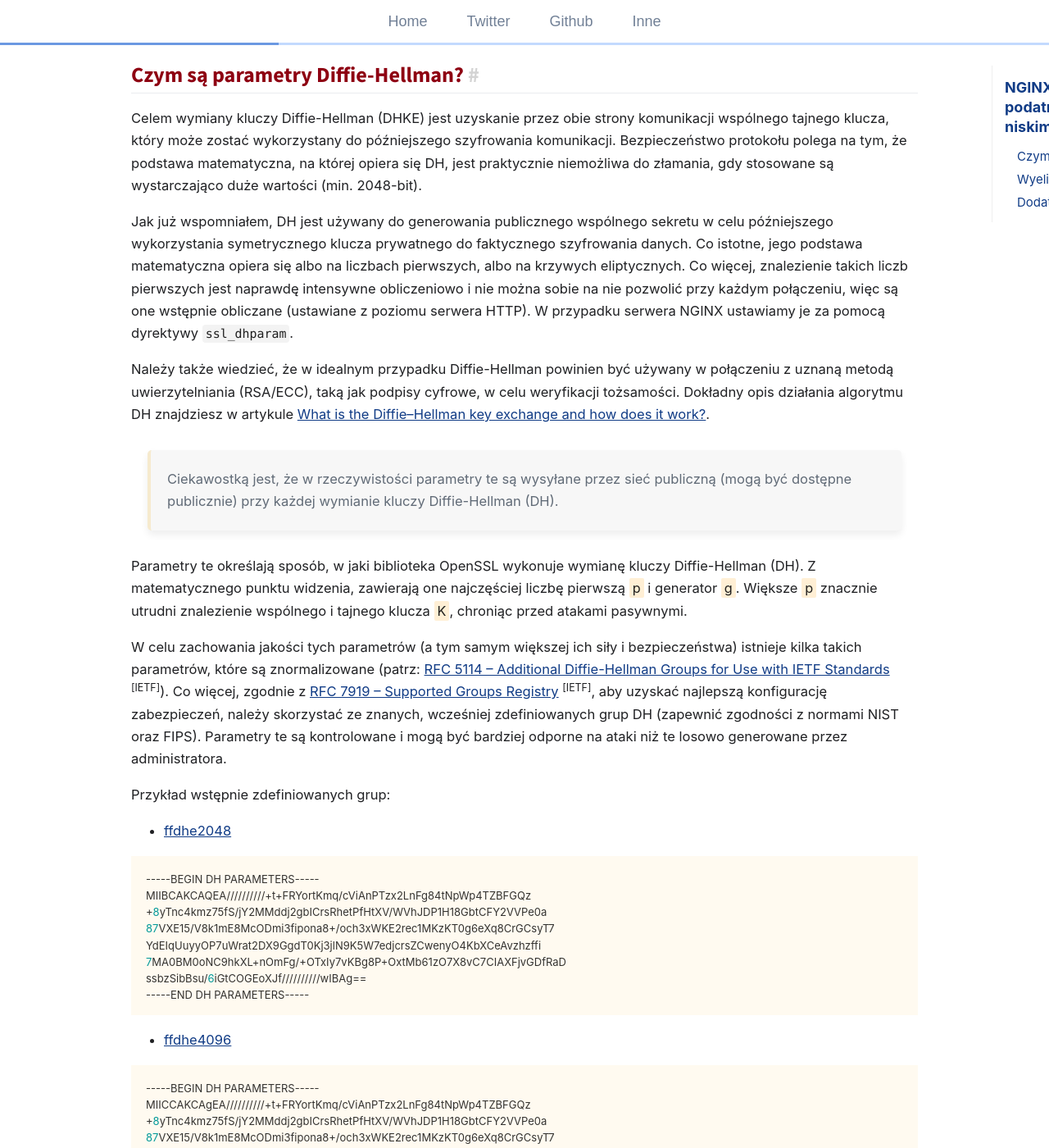
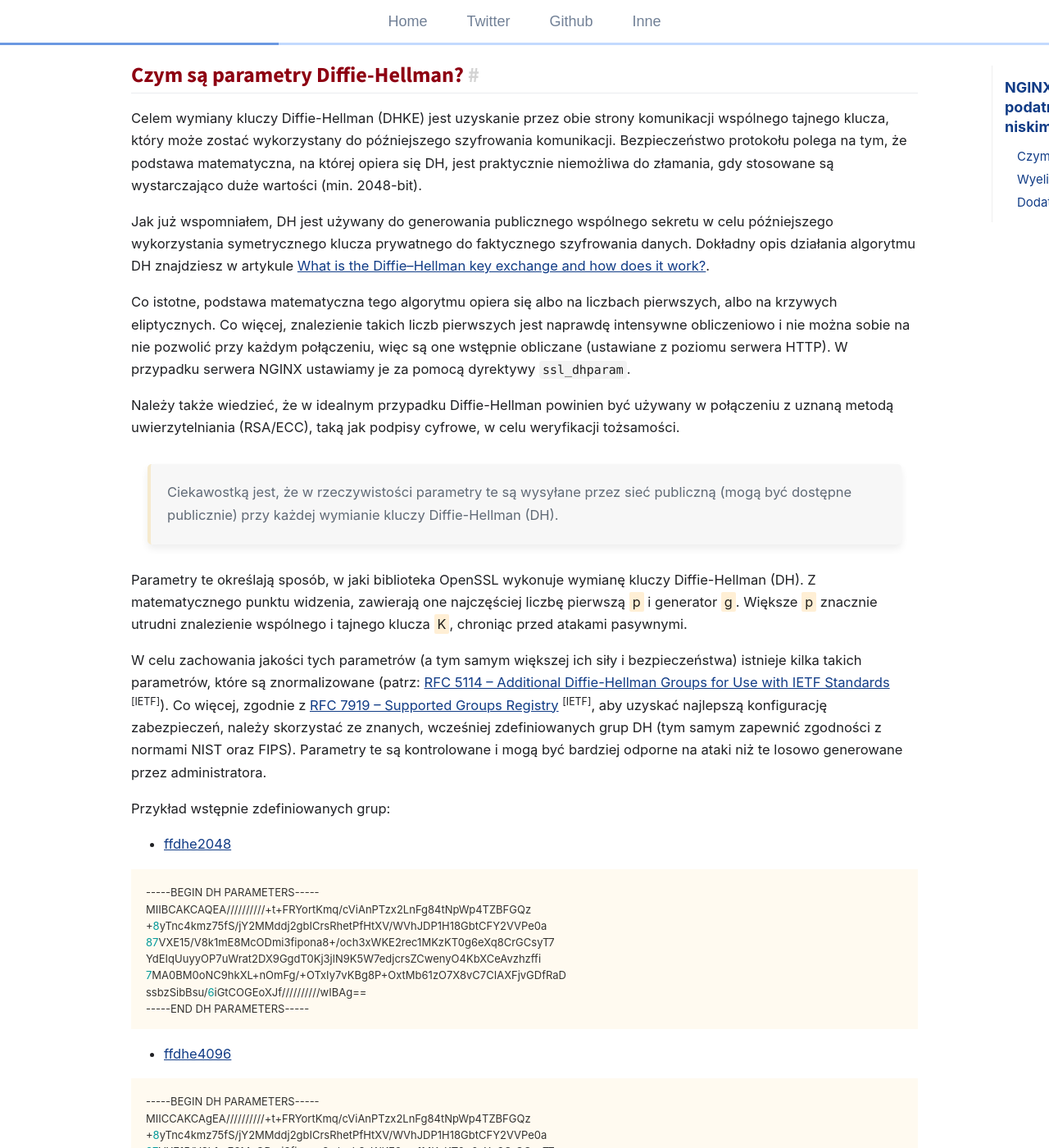
Before and after one commit to git04112019/trimstray.github.io, a Jekyll site: the page built from _posts/2020-01-14-nginx-wyeliminowanie_podatnosci_zwiazanej_ze_zbyt_niskimi_parametrami_dh.md, in a window 1280 px wide and 1400 px high, scrolled down 476 px. Shown: the whole window at 82% size. Built offline with Jekyll 4.4.1, drawn with Linux system fonts in a browser that asks for light colours; comment, search, counter and statistics services are not loaded; some of the changed text lies outside the part shown.

Commit message:
uncommited changes - signed-off-by: trimstray <trimstray@gmail.com>

```diff
--- a/_posts/2020-01-14-nginx-wyeliminowanie_podatnosci_zwiazanej_ze_zbyt_niskimi_parametrami_dh.md
+++ b/_posts/2020-01-14-nginx-wyeliminowanie_podatnosci_zwiazanej_ze_zbyt_niskimi_parametrami_dh.md
@@ -17,15 +17,17 @@ W starszych wersjach serwera NGINX istniała luka, która pozwalała na wykorzys
 
 Celem wymiany kluczy Diffie-Hellman (DHKE) jest uzyskanie przez obie strony komunikacji wspólnego tajnego klucza, który może zostać wykorzystany do późniejszego szyfrowania komunikacji. Bezpieczeństwo protokołu polega na tym, że podstawa matematyczna, na której opiera się DH, jest praktycznie niemożliwa do złamania, gdy stosowane są wystarczająco duże wartości (min. 2048-bit).
 
-Jak już wspomniałem, DH jest używany do generowania publicznego wspólnego sekretu w celu późniejszego wykorzystania symetrycznego klucza prywatnego do faktycznego szyfrowania danych. Co istotne, jego podstawa matematyczna opiera się albo na liczbach pierwszych, albo na krzywych eliptycznych. Co więcej, znalezienie takich liczb pierwszych jest naprawdę intensywne obliczeniowo i nie można sobie na nie pozwolić przy każdym połączeniu, więc są one wstępnie obliczane (ustawiane z poziomu serwera HTTP). W przypadku serwera NGINX ustawiamy je za pomocą dyrektywy `ssl_dhparam`.
+Jak już wspomniałem, DH jest używany do generowania publicznego wspólnego sekretu w celu późniejszego wykorzystania symetrycznego klucza prywatnego do faktycznego szyfrowania danych. Dokładny opis działania algorytmu DH znajdziesz w artykule [What is the Diffie–Hellman key exchange and how does it work?](https://www.comparitech.com/blog/information-security/diffie-hellman-key-exchange/).
 
-Należy także wiedzieć, że w idealnym przypadku Diffie-Hellman powinien być używany w połączeniu z uznaną metodą uwierzytelniania (RSA/ECC), taką jak podpisy cyfrowe, w celu weryfikacji tożsamości. Dokładny opis działania algorytmu DH znajdziesz w artykule [What is the Diffie–Hellman key exchange and how does it work?](https://www.comparitech.com/blog/information-security/diffie-hellman-key-exchange/).
+Co istotne, podstawa matematyczna tego algorytmu opiera się albo na liczbach pierwszych, albo na krzywych eliptycznych. Co więcej, znalezienie takich liczb pierwszych jest naprawdę intensywne obliczeniowo i nie można sobie na nie pozwolić przy każdym połączeniu, więc są one wstępnie obliczane (ustawiane z poziomu serwera HTTP). W przypadku serwera NGINX ustawiamy je za pomocą dyrektywy `ssl_dhparam`.
+
+Należy także wiedzieć, że w idealnym przypadku Diffie-Hellman powinien być używany w połączeniu z uznaną metodą uwierzytelniania (RSA/ECC), taką jak podpisy cyfrowe, w celu weryfikacji tożsamości.
 
   > Ciekawostką jest, że w rzeczywistości parametry te są wysyłane przez sieć publiczną (mogą być dostępne publicznie) przy każdej wymianie kluczy Diffie-Hellman (DH).
 
 Parametry te określają sposób, w jaki biblioteka OpenSSL wykonuje wymianę kluczy Diffie-Hellman (DH). Z matematycznego punktu widzenia, zawierają one najczęściej liczbę pierwszą <span class="h-b">p</span> i generator <span class="h-b">g</span>. Większe <span class="h-b">p</span> znacznie utrudni znalezienie wspólnego i tajnego klucza <span class="h-b">K</span>, chroniąc przed atakami pasywnymi.
 
-W celu zachowania jakości tych parametrów (a tym samym większej ich siły i bezpieczeństwa) istnieje kilka takich parametrów, które są znormalizowane (patrz: [RFC 5114 – Additional Diffie-Hellman Groups for Use with IETF Standards](https://tools.ietf.org/html/rfc5114) <sup>[IETF]</sup>). Co więcej, zgodnie z [RFC 7919 – Supported Groups Registry](https://tools.ietf.org/html/rfc7919#appendix-A) <sup>[IETF]</sup>, aby uzyskać najlepszą konfigurację zabezpieczeń, należy skorzystać ze znanych, wcześniej zdefiniowanych grup DH (zapewnić zgodności z normami NIST oraz FIPS). Parametry te są kontrolowane i mogą być bardziej odporne na ataki niż te losowo generowane przez administratora.
+W celu zachowania jakości tych parametrów (a tym samym większej ich siły i bezpieczeństwa) istnieje kilka takich parametrów, które są znormalizowane (patrz: [RFC 5114 – Additional Diffie-Hellman Groups for Use with IETF Standards](https://tools.ietf.org/html/rfc5114) <sup>[IETF]</sup>). Co więcej, zgodnie z [RFC 7919 – Supported Groups Registry](https://tools.ietf.org/html/rfc7919#appendix-A) <sup>[IETF]</sup>, aby uzyskać najlepszą konfigurację zabezpieczeń, należy skorzystać ze znanych, wcześniej zdefiniowanych grup DH (tym samym zapewnić zgodności z normami NIST oraz FIPS). Parametry te są kontrolowane i mogą być bardziej odporne na ataki niż te losowo generowane przez administratora.
 
 Przykład wstępnie zdefiniowanych grup:
 
```
Also changed, not shown: other parts of _posts/2020-01-14-nginx-wyeliminowanie_podatnosci_zwiazanej_ze_zbyt_niskimi_parametrami_dh.md (+2 -4 lines), _posts/2019-05-19-https_z_samopodpisanym_certyfikatem_czy_HTTP.md (+3 -3 lines), _posts/2019-07-21-nginx-optymalizacja_sesji_ssl-tls.md (+5 -5 lines).
